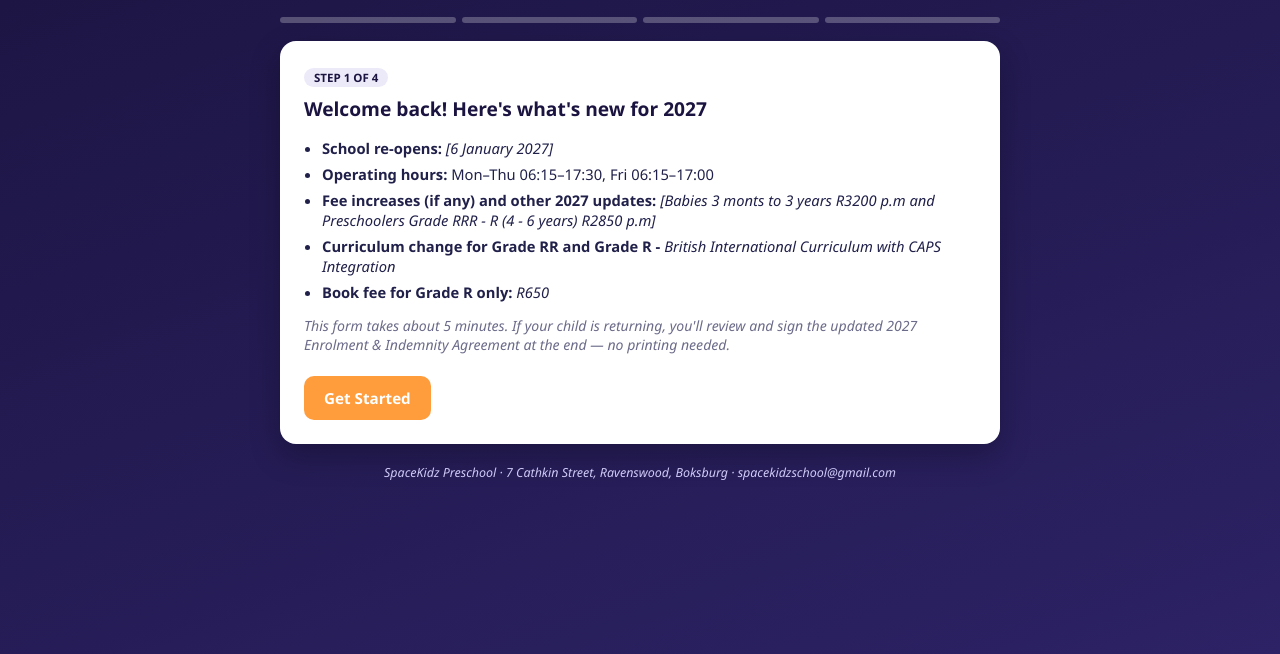
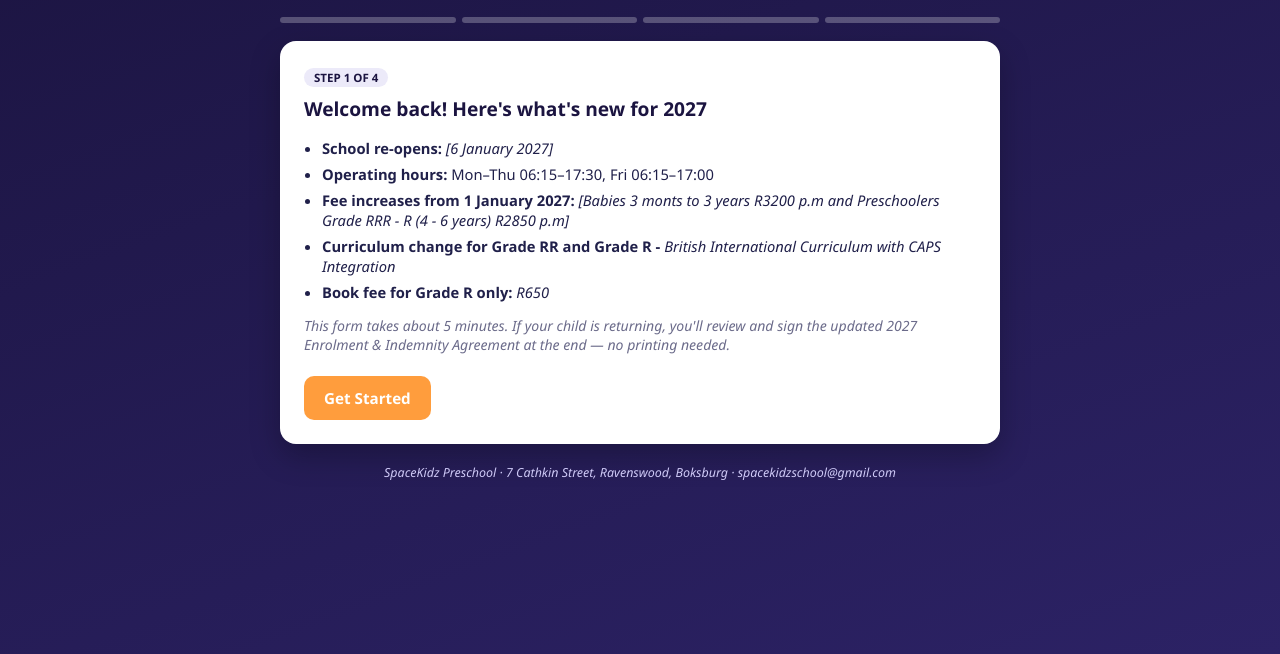
Before and after one commit to spacekidzschool-web/spacekidzschool-web-spacekidz-reenrolment-2027, a plain HTML site: page index.html in a window 1280 px wide. Shown: the part 146-800 px from the top of the page. Drawn offline with Linux system fonts and the light colour scheme.

Commit message:
Update index.html

```diff
--- a/index.html
+++ b/index.html
@@ -175,7 +175,7 @@
     <ul class="info-list">
       <li><b>School re-opens:</b> <em>[6 January 2027]</em></li>
       <li><b>Operating hours:</b> Mon&ndash;Thu 06:15&ndash;17:30, Fri 06:15&ndash;17:00</li>
-      <li><b>Fee increases (if any) and other 2027 updates:</b> <em>[Babies 3 monts to 3 years R3200 p.m and Preschoolers Grade RRR - R (4 - 6 years) R2850 p.m]</em></li>
+      <li><b>Fee increases from 1 January 2027:</b> <em>[Babies 3 monts to 3 years R3200 p.m and Preschoolers Grade RRR - R (4 - 6 years) R2850 p.m]</em></li>
       <li><b>Curriculum change for Grade RR and Grade R -</b> <em>British International Curriculum with CAPS Integration</em></li>
       <li><b>Book fee for Grade R only:</b> <em>R650
     </ul>
```
